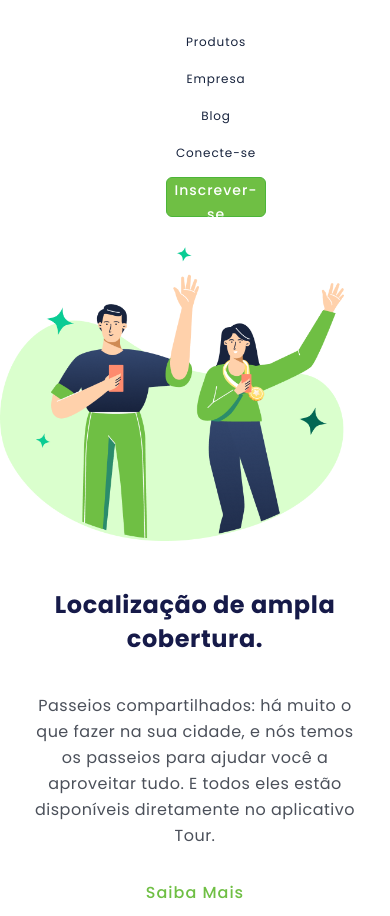
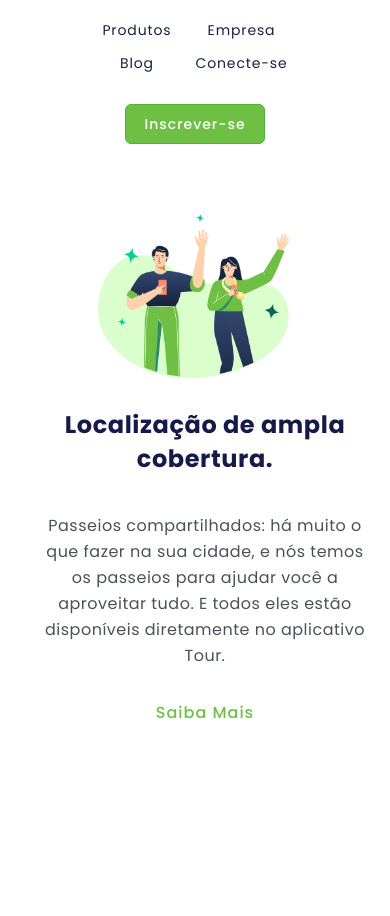
Before and after one commit to AlexandreSilva78/projeto-responsivo-site-localizacao-de-ampla-cobertura, a plain HTML site: page index.html in a window 390 px wide. After the commit the page ends 844 px from the top, so only its background shows below. Drawn offline with Linux system fonts and the light colour scheme.

Commit message:
Ultimas alterações no css responsivo e styles.csss

```diff
--- a/responsive.css
+++ b/responsive.css
@@ -1,30 +1,44 @@
 /* visibility: hidden;    Ou, para ocultar e manter o espaço */
 @media screen and (max-width: 780px) {
-  #container {
+#container {
     width: 100vw;
-    height: auto;
     display: flex;
     flex-direction: column;
     align-items: center;
   }
 
-  .menu {
+  header {
+    display: flex;
     flex-direction: column;
     align-items: center;
-    gap: 8px;
-    margin-top: 10px;
+    margin-left: 0;
+    margin-top: 20px;
+  }
+
+  .menu {
+    display: grid;
+    grid-template-columns: repeat(2, auto);
+    gap: 12px 24px;
+    justify-content: center;
+    margin-bottom: 20px;
   }
 
   .link-header {
-    font-size: 12px;
-    margin: 4px 0;
+    font-size: 14px;
+    text-align: center;
   }
 
   .button-header {
-    width: 100px;
+    width: 140px;
     height: 40px;
     font-size: 14px;
-    margin: 10px 0;
+    margin: 10px auto 0;
+  }
+
+  main {
+    display: flex;
+    flex-direction: column;
+    align-items: center;
   }
 
   .imagem-Casal {
@@ -35,14 +49,15 @@
 
   section {
     width: 90%;
-    margin: 20px auto 0 auto;
+    margin-top: 10px;
+    margin-left: 20px;
     text-align: center;
     display: flex;
     flex-direction: column;
     align-items: center;
   }
 
-  h1 {
+    h1 {
     font-size: 24px;
     line-height: 34px;
     margin-bottom: 10px;
--- a/styles.css
+++ b/styles.css
@@ -55,16 +55,24 @@ header {
 }
 
 .imagem-Casal {
-  margin: 53px 0 0 123px;
+  margin: 7px 0 0 100px;
   display: inline-block;
-  max-width: 100%;
+  max-width: 50%;
   height: auto;
 }
 
+main {
+  display: flex;
+  align-items: flex-start;
+  margin-top: 50px;
+}
+
 section {
-  display: inline-block;
   margin-left: 85px;
   width: 493px;
+  display: flex;
+  flex-direction: column;
+  justify-content: center;
 }
 
 h1 {
```
